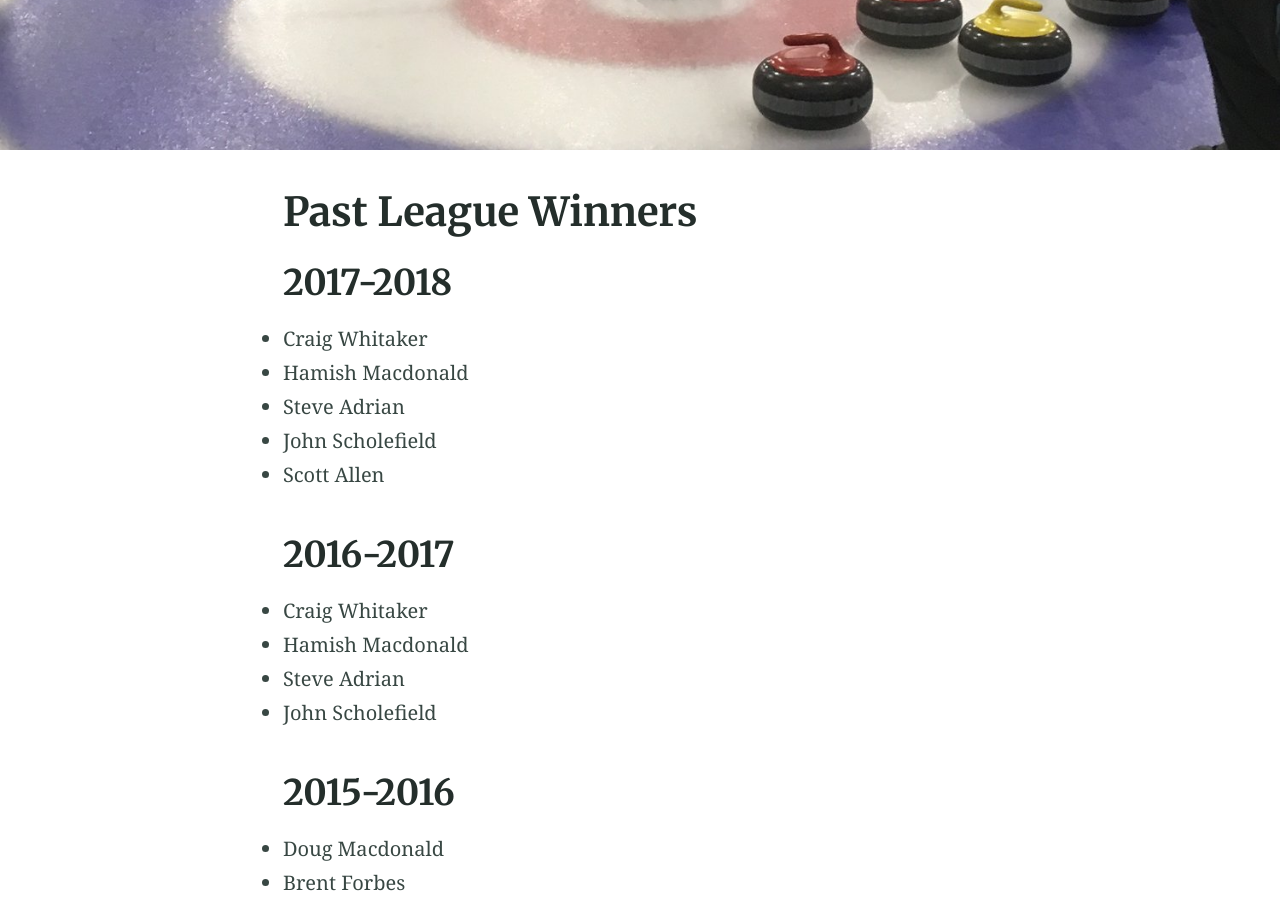
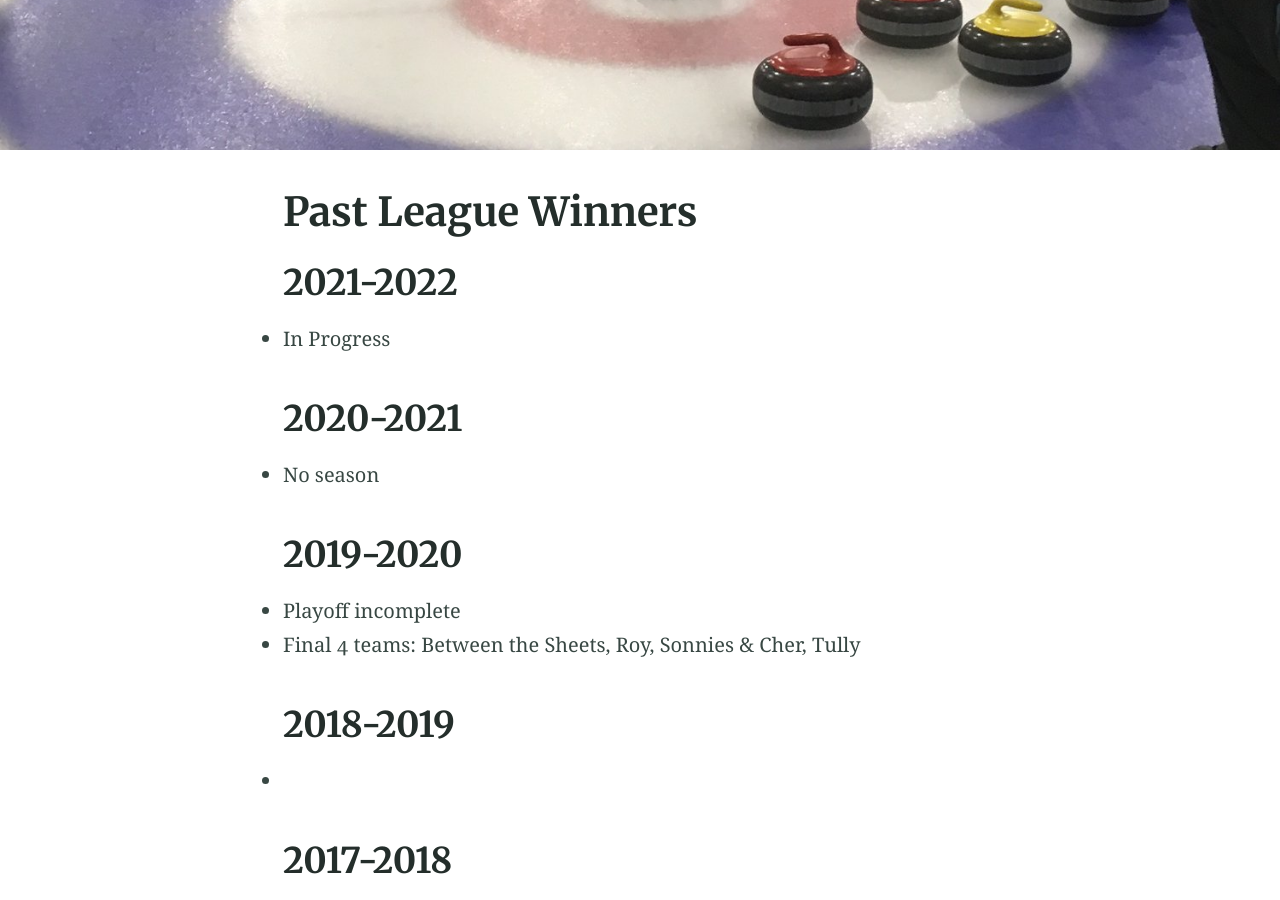
Before and after one commit to adsgray/testsite, a Jekyll site: the page built from pastchamps.md, in a window 1280 px wide and 900 px high, scrolled down 274 px. Built offline with Jekyll 4.4.1, drawn with Linux system fonts in a browser that asks for light colours.

Commit message:
Update pastchamps.md

```diff
--- a/pastchamps.md
+++ b/pastchamps.md
@@ -4,6 +4,19 @@ description: The Sunday Open decides its champions with a playoff format.
 feature_image: "assets/sundayopenbanner.jpeg"
 layout: page
 ---
+
+## 2021-2022
+* In Progress
+
+## 2020-2021
+* No season
+
+## 2019-2020
+* Playoff incomplete
+* Final 4 teams: Between the Sheets, Roy, Sonnies & Cher, Tully
+
+## 2018-2019
+*
 
 ## 2017-2018
 * Craig Whitaker
```
